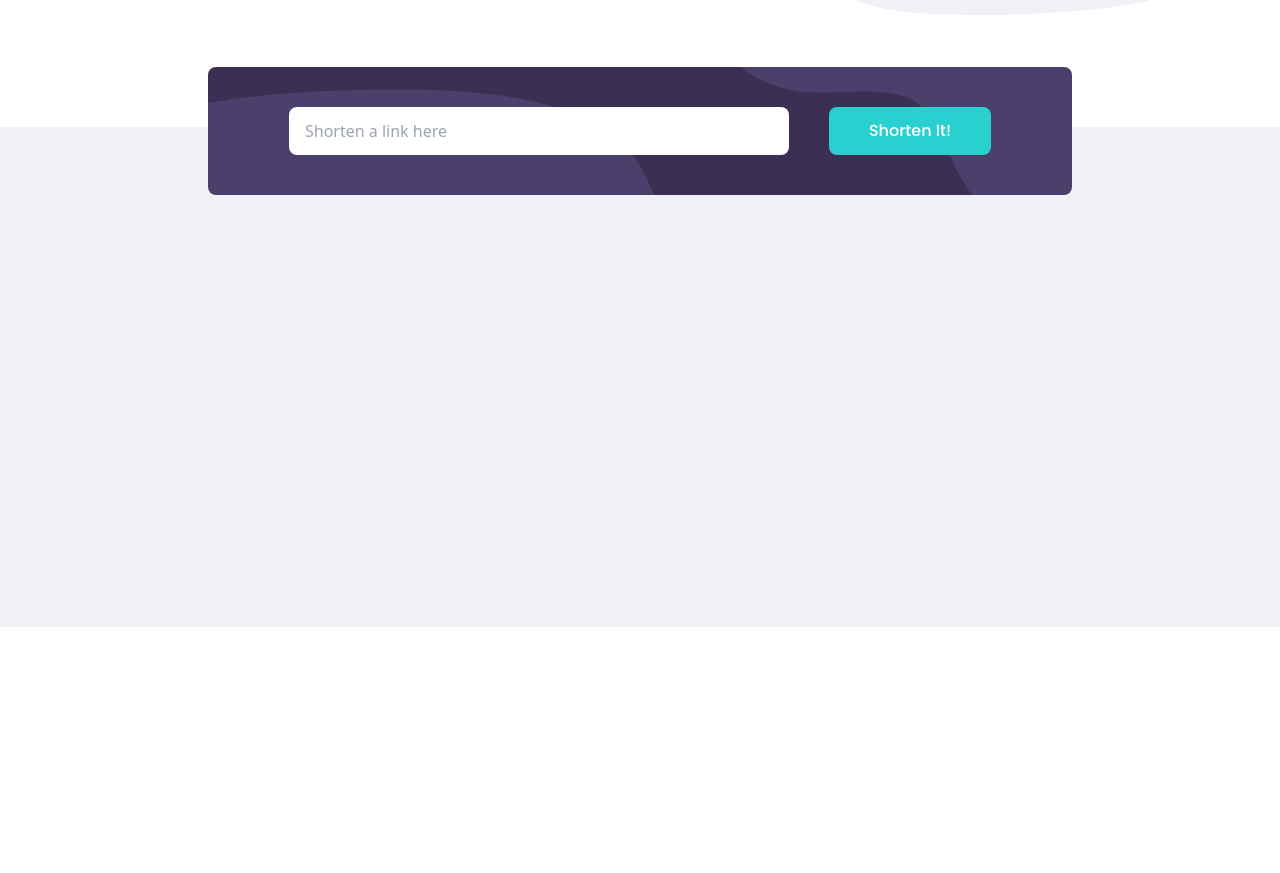
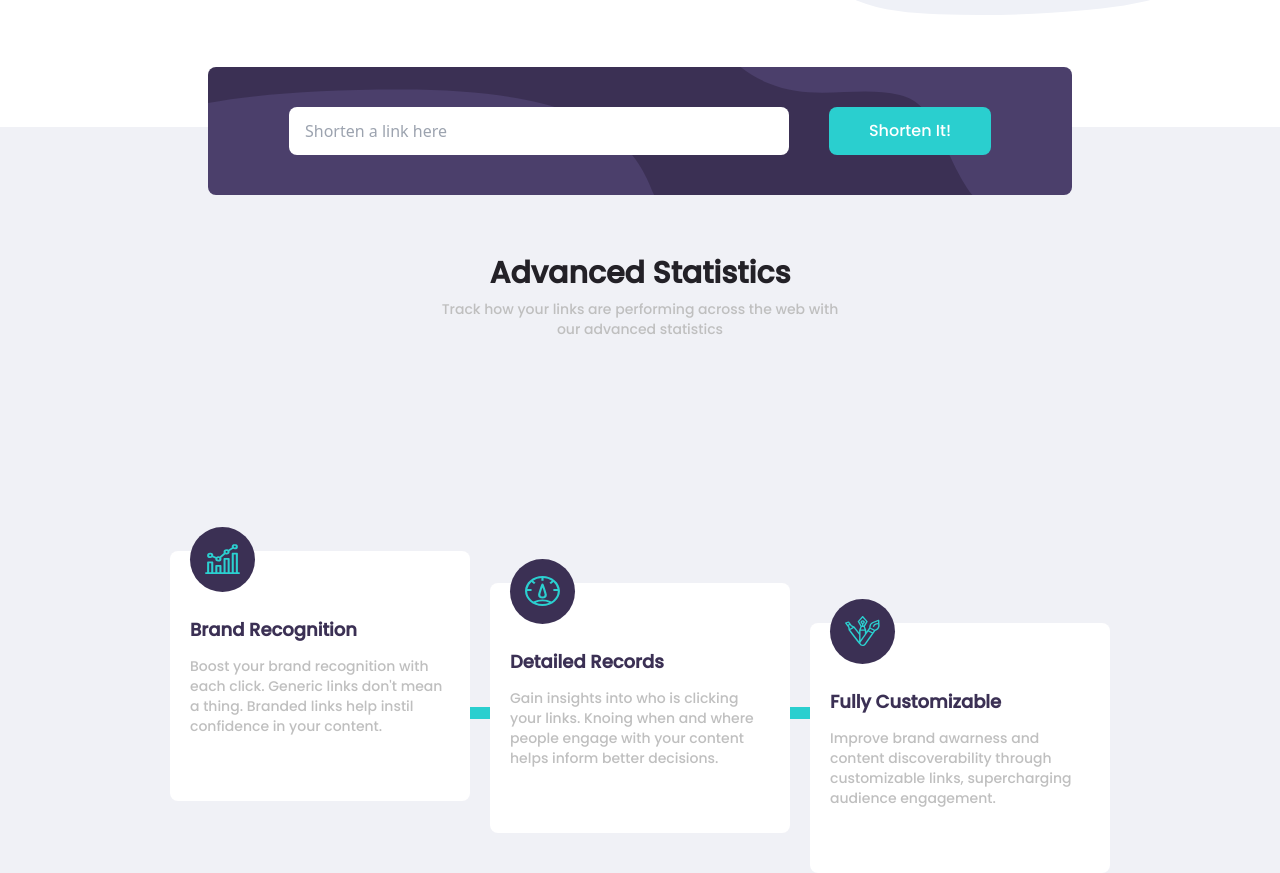
Before and after one commit to Shariat-Amir/Part-Project, a React (Vite) app: page / in a window 1280 px wide. Shown: the part 540-1413 px from the top of the page. Before the commit the page ends 1167 px from the top, so only its background shows below. Built offline with nearby package versions, Linux system fonts and the light colour scheme; the HTML template or start-up script is replaced by a standard one.

Commit message:
main section completed

```diff
--- a/src/Features/Main/Main.jsx
+++ b/src/Features/Main/Main.jsx
@@ -1,10 +1,27 @@
-import { SearchBar } from "../../components"
+import { CardBar } from "../../components"
+
 
 
 const Main = () => {
   return (
-    <div className="bg-colors-main w-full h-[500px] ">
-        <SearchBar />
+    <div className="bg-colors-main w-full  ">
+        <div  id="SearchBar" className="bg-colors-primary_200 bg-SerachBar-pattern bg-cover p-10 justify-center items-center mx-52
+    rounded-lg relative top-[-60px]
+    ">
+
+      <form action="" className="flex items-center justify-center gap-10">
+        <input className="py-3  px-4 rounded-lg w-[500px]" type="text" placeholder="Shorten a link here" />
+        <button className="py-3 px-10 bg-colors-primary_100 rounded-lg font-Medium text-colors-white">Shorten It!</button>
+      </form>
+
+    </div>
+
+        <div>
+        <p className="text-center text-colors-natural_400 font-Medium font-bold text-3xl">Advanced Statistics</p>
+        <p className="text-center font-Medium text-sm text-colors-natural_100 w-[400px] mx-auto mt-2"> Track how your links are performing across the web with our advanced statistics</p>
+       <CardBar/>
+        </div>
+
     </div>
   )
 }
--- /dev/null
+++ b/src/components/Card/Card.jsx
@@ -0,0 +1,17 @@
+
+
+const Card = ({icon , title , disc ,className}) => {
+  return (
+    <div className={`w-[300px] h-[250px] bg-colors-white rounded-lg ${className}`}>
+       <div className="bg-colors-primary_200 w-[65px] h-[65px] rounded-full flex justify-center items-center relative -top-6 left-5">
+        <img  className='w-[35px] h-[30px] ' src={icon} alt="" />
+       </div>
+       <div className="font-Medium px-5">
+       <p className="text-colors-primary_200 font-extrabold text-lg ">{title}</p>
+       <p className="text-sm text-colors-natural_100 mt-3">{disc}</p>
+       </div>
+    </div>
+  )
+}
+
+export default Card
--- /dev/null
+++ b/src/components/CardBar/CardBar.jsx
@@ -0,0 +1,36 @@
+import Card from "../Card/Card"
+const cardInformation=[
+    {
+        iconSrc:"../../../public/images/icon-brand-recognition.svg",
+        title:"Brand Recognition",
+        disc:"Boost your brand recognition with each click. Generic links don't mean a thing. Branded links help instil confidence in your content."
+    },
+    {
+        iconSrc:"../../../public/images/icon-detailed-records.svg",
+        title:"Detailed Records",
+        disc:"Gain insights into who is clicking your links. Knoing when and where people engage with your content helps inform better decisions."
+    },
+    {
+        iconSrc:"../../../public/images/icon-fully-customizable.svg",
+        title:"Fully Customizable",
+        disc:"Improve brand awarness and content discoverability through customizable links, supercharging audience engagement."
+    },
+]
+
+const CardBar = () => {
+  return (
+    <div className="flex flex-col justify-center mt-32 ">
+
+      <div className="bg-colors-primary_100 h-3  w-[800px]  relative top-60  mx-auto "></div>
+    <div className="flex gap-5 justify-center items-center z-10">
+
+       <Card className="" icon={cardInformation[0].iconSrc} title={cardInformation[0].title} disc={cardInformation[0].disc}/>
+       <Card className="mt-16" icon={cardInformation[1].iconSrc} title={cardInformation[1].title} disc={cardInformation[1].disc}/>
+       <Card className="mt-36" icon={cardInformation[2].iconSrc} title={cardInformation[2].title} disc={cardInformation[2].disc}/>
+
+    </div>
+    </div>
+  )
+}
+
+export default CardBar
```
Also changed, not shown: src/components/index.js (+6 -2 lines).
